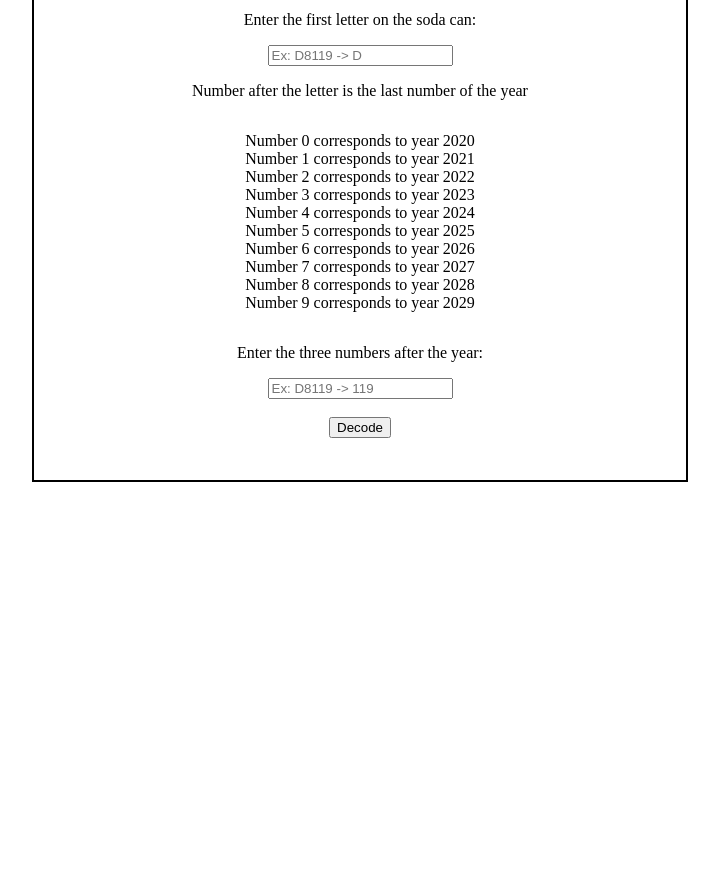
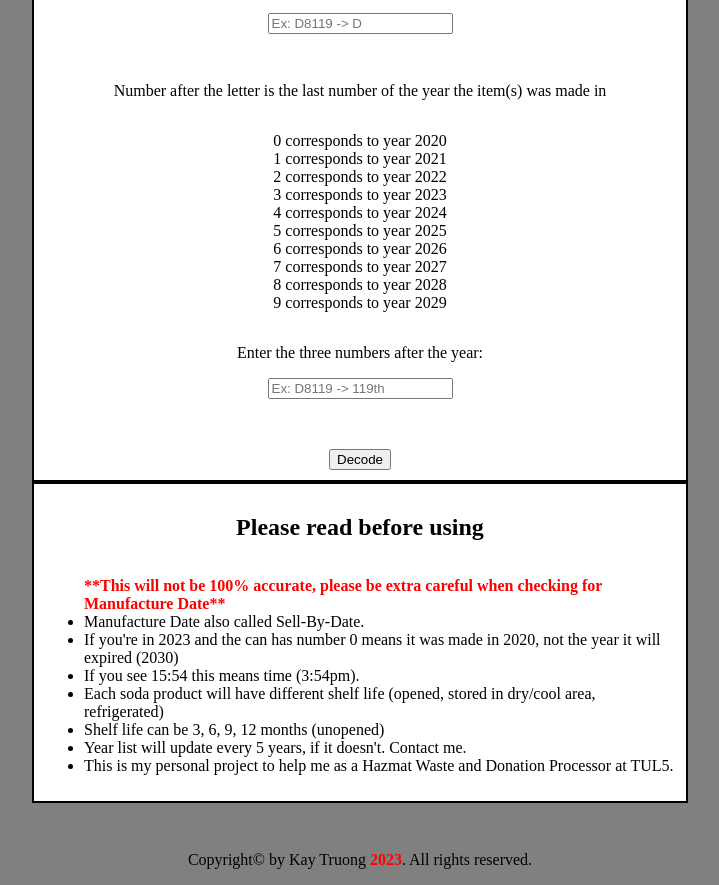
Before and after one commit to KayT98/SodaExpirationDateDecoder, a plain HTML site: page index.html in a window 1280 px wide. Shown: the part 169-1054 px from the top of the page, without its empty margins (280-999 px from the left). Before the commit the page ends 800 px from the top, so only its background shows below. Drawn offline with Linux system fonts and the light colour scheme.

Commit message:
added more files

```diff
--- /dev/null
+++ b/dateCode.js
@@ -0,0 +1,3 @@
+function isLeapYear(year) {
+    return (year % 4 === 0 && year % 100 === 0) || (year % 400 === 0)
+}
--- a/index.html
+++ b/index.html
@@ -4,46 +4,49 @@
     <meta charset="UTF-8">
     <meta name="viewport" content="width=device-width, initial-scale=1.0">
     <link rel="stylesheet" href="style.css">
-    <title>Soda Expiration Date Decoder</title>
+    <title>Soda Manufacture Date Decoder</title>
 </head>
 <body>
+    <script>
+        const copyRightYear = () => {
+            let year = new Date().getFullYear()
+            document.getElementById("copyRightYear").innerText = year;
+        }
+            document.addEventListener("DOMContentLoaded", copyRightYear);
+    </script>
+
+
     <div class="container">
-        <h1>Soda Expiration Date Decoder</h1>
+        <h1>Soda Manufacture Date Decoder</h1>
             <p>Enter the first letter on the soda can: </p>
-                <input type="text" placeholder="Ex: D8119 -> D" id="codeLetter">
-            <p>Number after the letter is the last number of the year</p>
-            <p id="result2"></p>
-                <script>
-                    const currentYear = new Date().getFullYear();
-
-// Determine the current cycle (e.g., if currentYear is 2023, the cycle would be 2020-2029)
-const currentCycle = Math.floor(currentYear / 10) * 10;
-
-// Calculate the start year based on the current cycle
-const startYear = currentCycle;
-
-let result = "";
-
-if (startYear >= 2020 && startYear <= 9999) {
-    for (let number = 0; number <= 9; number++) {
-        const year = startYear + number;
-        result += `Number ${number} corresponds to year ${year}\n`;
-    }
-} else {
-    result = "Invalid input. Please enter a number between 0 and 9.";
-}
-
-// Display the results in the "result2" element
-document.getElementById("result2").innerText = result;
-                </script>
+                <input type="text" placeholder="Ex: D8119 -> D" id="codeLetter" maxlength="1">
+                <p id="result1"></p>
+            <p>Number after the letter is the last number of the year the item(s) was made in</p>
+                <p id="list"></p>
+                <script src="yearCode.js"></script>
             <p>Enter the three numbers after the year: </p>
-                <input type="number" placeholder="Ex: D8119 -> 119" id="codeDate">
+                <input type="number" placeholder="Ex: D8119 -> 119th" id="codeDate">
+                <p id="result2"></p>
                 <br>
         <button id="decode" onclick="decode()">Decode</button>
+    </div>
+
+    <div class="explaination">
+        <h2>Please read before using</h2>
             <ul>
-                <li id="result1"></li>
+                <li><span>**This will not be 100% accurate, please be extra careful when checking for Manufacture Date**</span></li>
+                <li>Manufacture Date also called Sell-By-Date.</li>
+                <li>If you're in 2023 and the can has number 0 means it was made in 2020, not the year it will expired (2030)</li>
+                <li>If you see 15:54 this means time (3:54pm).</li>
+                <li>Each soda product will have different shelf life (opened, stored in dry/cool area, refrigerated)</li>
+                <li>Shelf life  can be 3, 6, 9, 12 months (unopened)</li>
+                <li>Year list will update every 5 years, if it doesn't. Contact me.</li>
+                <li>This is my personal project to help me as a Hazmat Waste and Donation Processor at TUL5.</li>
             </ul>
     </div>
+    <footer>
+        <p>Copyright&copy; by Kay Truong <span id="copyRightYear"></span>. All rights reserved.</p>
+    </footer>
     <script src="main.js"></script>
 </body>
 </html>
--- a/main.js
+++ b/main.js
@@ -1,18 +1,5 @@
 function decode() {
     const monthMap = {
-        "A": "January",
-        "B": "February",
-        "C": "March",
-        "D": "April",
-        "E": "May",
-        "F": "June",
-        "G": "July",
-        "H": "August",
-        "I": "September",
-        "J": "October",
-        "K": "November",
-        "L": "December",
-
         "a": "January",
         "b": "February",
         "c": "March",
@@ -27,14 +14,17 @@ function decode() {
         "l": "December",
     };
 
-    const monthCode = document.getElementById("codeLetter").value;
+    const monthCode = document.getElementById("codeLetter").value.toLowerCase();
     const dateCode = document.getElementById("codeDate").value;
 
-    // Get month code
+    //get month code
     if (monthCode && monthMap[monthCode]) {
         document.getElementById("result1").innerText = `The month code is ${monthMap[monthCode]}`;
     } else {
         document.getElementById("result1").innerText = `Invalid`;
     }
 
+
+    //get Julian date code
+
 }
--- a/style.css
+++ b/style.css
@@ -1,5 +1,13 @@
 body {
-    padding-top: 5%;
+    padding-top: 2em;
+    background-color: gray;
+}
+footer {
+    text-align: center;
+    padding-top: 2em;
+}
+hr {
+    width: 80%
 }
 /* Chrome, Safari, Edge, Opera */
 input::-webkit-outer-spin-button,
@@ -11,8 +19,12 @@ input::-webkit-outer-spin-button,
 input[type=number] {
     -moz-appearance: textfield;
 }
-li {
+li:first-child {
     list-style-type: none;
+}
+span {
+    color: red;
+    font-weight: 900;
 }
 .container {
     border: 2px solid black;
@@ -23,4 +35,16 @@ li {
     margin: auto;
     width: 50%;
     padding: 10px;
+    background-color: white;
 }
+.explaination {
+    border: 2px solid black;
+    display: flex;
+    justify-content: center;
+    align-items: center;
+    flex-direction: column;
+    margin: auto;
+    width: 50%;
+    padding: 10px;
+    background-color: white;
+}
--- /dev/null
+++ b/yearCode.js
@@ -0,0 +1,18 @@
+function autoUpdateYear() {
+    const currentYear = new Date().getFullYear();
+    const currentCycle = Math.floor(currentYear / 10) * 10;
+    const startYear = currentCycle;
+    let result = ""
+
+    if (startYear >= 2020 && startYear <= 9999) {
+        for (let number = 0; number <= 9; number++) {
+            const year = startYear + number;
+            result += `${number} corresponds to year ${year}\n`;
+        }
+    }
+    document.getElementById("list").innerText = result
+}
+autoUpdateYear();
+
+//update the list every 5 years
+setInterval(autoUpdateYear, 5 * 365 * 24 * 60 * 60 * 1000);
```
